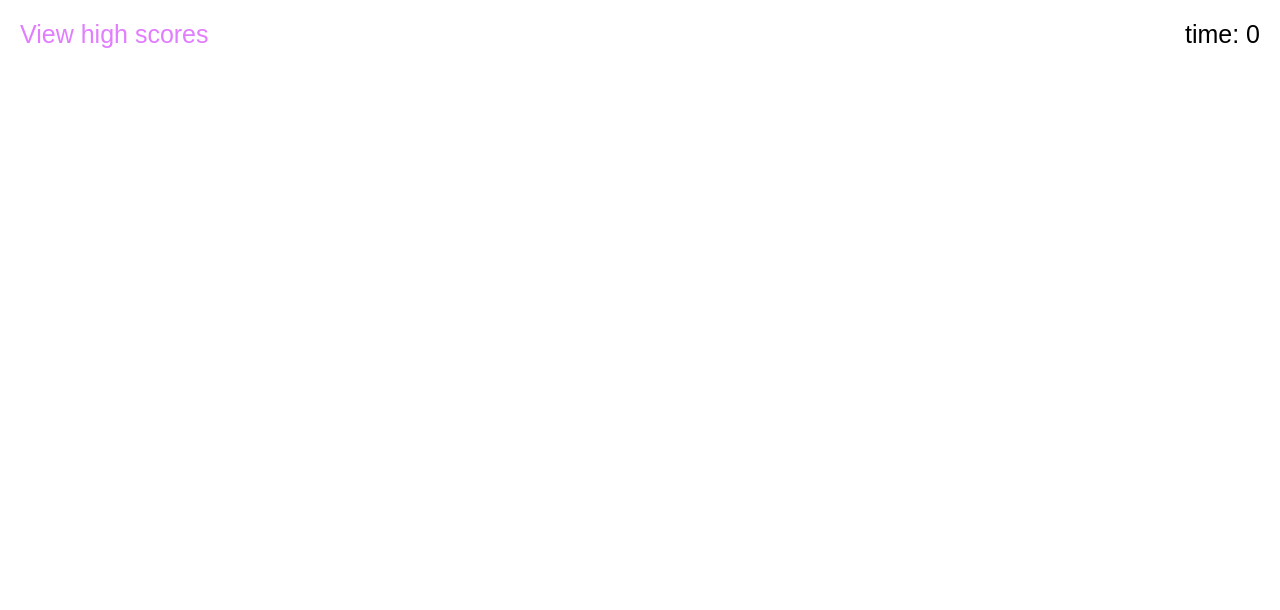
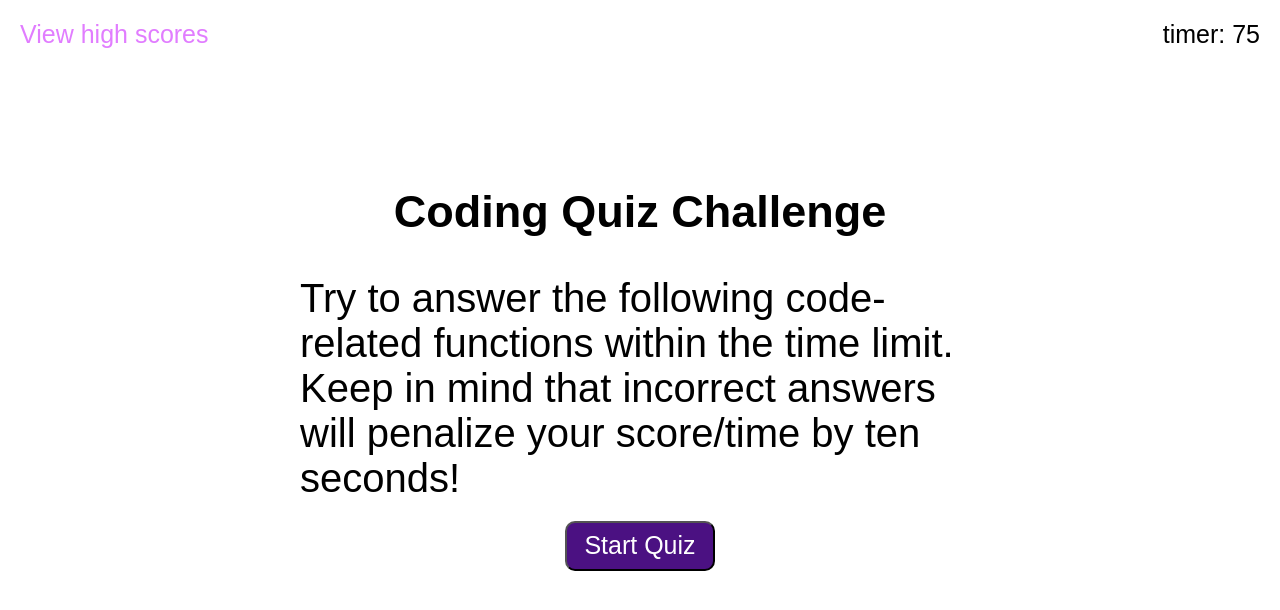
Before and after one commit to samuel408/code-quiz, a plain HTML site: page index.html in a window 1280 px wide. Drawn offline with Linux system fonts and the light colour scheme.

Commit message:
started the timer and started quiz

```diff
--- a/css/style.css
+++ b/css/style.css
@@ -1,9 +1,46 @@
 /* universal */
+
 :root{
     --light :#e17dff;
     --dark : #4b1182;
     font-family: Arial, Helvetica, sans-serif;
 
+}
+button{
+    background-color: var(--dark);
+    color:white;
+    outline:none;
+    border-radius: 10px;
+
+}
+button:hover{
+    background-color: var(--light);
+
+}
+body {
+    padding:0;
+    margin:0;
+
+
+}
+header {
+    font-size : 25px;
+    display: flex;
+    margin:20px;
+    justify-content: space-between;
+
+
+}
+
+section {
+    display:flex;
+    flex-wrap: wrap;
+}
+
+
+.center{
+    display:flex;
+    justify-content: center;
 }
 /* high score page */
 .highscore{
@@ -53,33 +90,6 @@ justify-content: center;
 }
 /* high score pages */
 
-/* unviersal */
-button{
-    background-color: var(--dark);
-    color:white;
-    outline:none;
-    border-radius: 10px;
-
-}
-button:hover{
-    background-color: var(--light);
-
-}
-body {
-    padding:0;
-    margin:0;
-
-
-}
-header {
-    font-size : 25px;
-    display: flex;
-    margin:20px;
-    justify-content: space-between;
-
-
-}
-
 
 header a {
 
@@ -90,3 +100,17 @@ text-decoration:none;
 header p{
     margin:0;
 }
+.initial-text {
+    font-size: 30px;
+    margin-top: 100px;
+
+}
+.initial-text p {
+margin:0 300px 20px 300px;
+font-size: 40px
+}
+.start-btn{
+    height: 50px;
+    width: 150px;
+    font-size:25px;
+}
--- a/index.html
+++ b/index.html
@@ -12,12 +12,30 @@
         <a href="scores.html">
             View high scores
         </a>
+        <!-- timer goes here -->
          <p id="timer">
-             time: 0
+             timer: 75
          </p>
 
 
     </header>
+<section class="wrap initial-text center" id="main">
+    <h1>
+        Coding Quiz Challenge
+    </h1>
+    <p class="center">
+        Try to answer the following code-related functions within the
+        time limit. Keep in mind that incorrect answers will penalize your
+        score/time by ten seconds!
+    </p>
+    <div class="start-button">
+        <button class="start-btn" id="start" type="start-quiz">Start Quiz</button>
+
+    </div>
+
+
+    </section>
+
 
    <script src="js/script.js"></script>
 </body>
--- a/js/script.js
+++ b/js/script.js
@@ -0,0 +1,29 @@
+// variables
+var clear = function(){
+    document.getElementById("main").innerHTML ="";
+}
+var startEL = document.querySelector('#start')
+//timer and quiz start
+function quizStart(){
+    var timer = setInterval(clock, 1000)
+    var seconds =75;
+    clear();
+    function clock () {
+        document.getElementById("timer").innerHTML ="timer: " +  --seconds;
+        console.log(seconds);
+        if (seconds === 0){
+            clearInterval(timer)
+            window.alert("Time is up!");
+        }
+    }
+
+}
+
+//end of timer
+
+//start quiz clears introduction to quiz
+
+//end of introducion clear
+
+//event listners
+startEL.addEventListener("click",quizStart)
```
Also changed, not shown: scores.html (+2 -0 lines).
